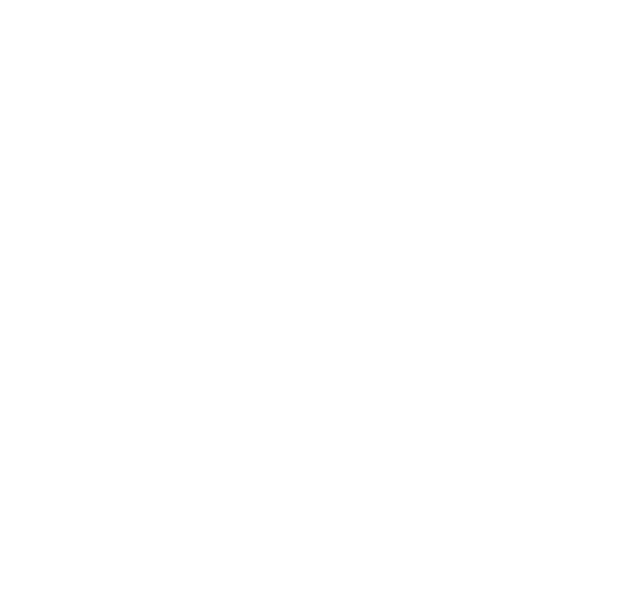
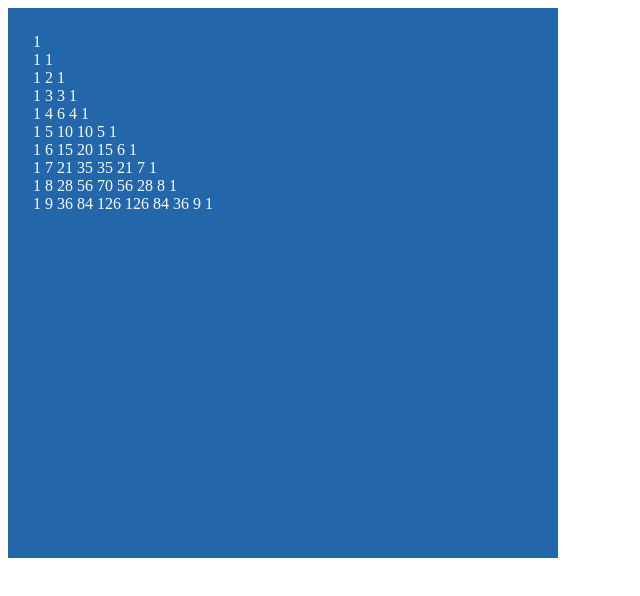
Before and after one commit to wojciechh-kainos/tl-project, a plain HTML site: page lesson-1/index.html in a window 1280 px wide. Shown: the whole page, without its empty margins (0-640 px from the left). Drawn offline with Linux system fonts and the light colour scheme.

Commit message:
Add code to generate Pascal's triangle in a div.

```diff
--- a/lesson-1/index.html
+++ b/lesson-1/index.html
@@ -3,8 +3,11 @@
 <head>
     <meta charset="UTF-8">
     <title></title>
+
+    <script type="text/javascript" src="main.js"></script>
+    <link rel="stylesheet" href="main.css">
 </head>
-<body>
-
+<body onload="runScript()">
+    <div id="content" class="main-content"></div>
 </body>
 </html>
--- /dev/null
+++ b/lesson-1/main.css
@@ -0,0 +1,7 @@
+.main-content {
+    width: 500px;
+    height: 500px;
+    background-color: #2366AA;
+    padding: 25px;
+    color: white;
+}
--- /dev/null
+++ b/lesson-1/main.js
@@ -0,0 +1,32 @@
+function runScript() {
+    var triangle = [];
+
+    for(var row = 1; row <= 10; row++) {
+
+        triangle[row-1] = [];
+
+        for(var index = 1; index <= row; index++) {
+            triangle[row - 1][index - 1] = getPascalNumber(row, index);
+        }
+    }
+
+    displayTriangle(triangle);
+
+}
+
+function getPascalNumber(row, index) {
+    if(index === 1) return 1;
+    if(index >= row) return 1;
+
+    return getPascalNumber(row - 1, index - 1) + getPascalNumber(row - 1, index);
+}
+
+function displayTriangle(triangle) {
+    var result = "";
+
+    for(var row = 0; row < triangle.length; row ++) {
+        result = result.concat(triangle[row].join("&nbsp;")).concat("<br>");
+    }
+
+    document.getElementById("content").innerHTML = result;
+}
```
